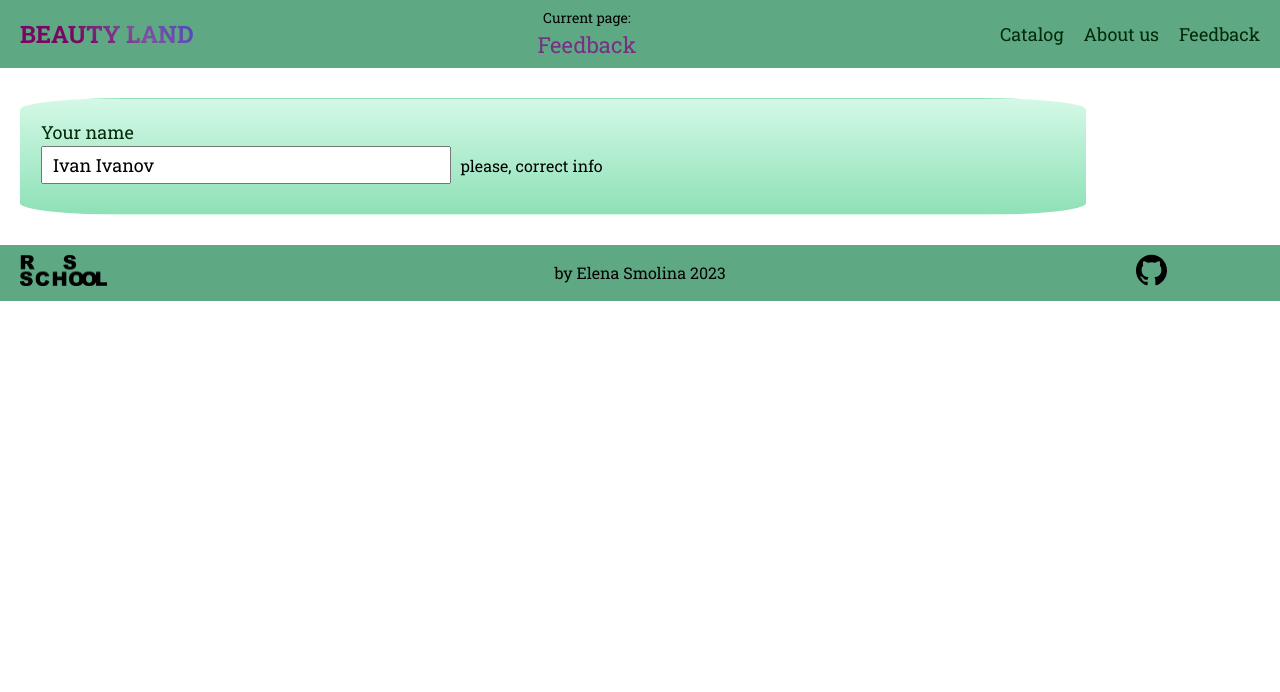
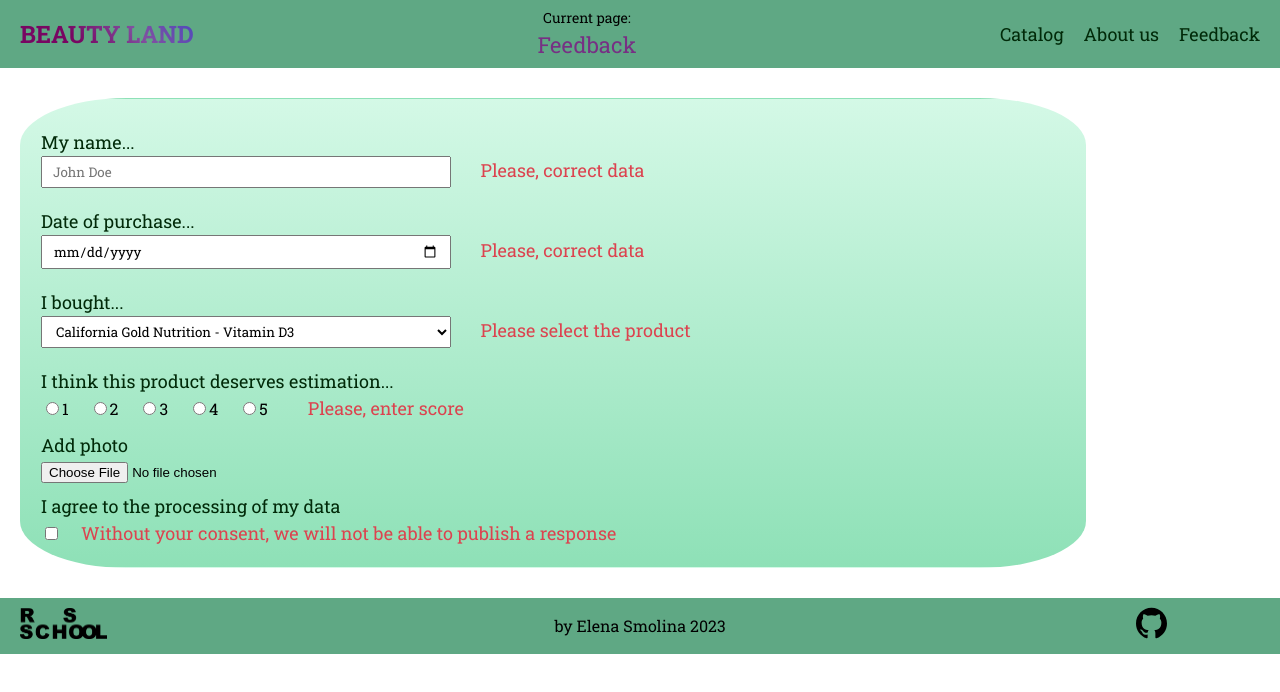
Before and after one commit to esmolina/rss-react, a React (Vite) app: page /feedback in a window 1280 px wide. Shown: the top 692 px of the page. Built offline with nearby package versions, Linux system fonts and the light colour scheme.

Commit message:
feat: add forms layout

```diff
--- a/src/App.tsx
+++ b/src/App.tsx
@@ -25,11 +25,6 @@ class App extends React.Component<Record<string, never>, AppStateProps> {
 
   handleGoAnotherChange = (pageName: string) => {
     this.setState({ currentPage: pageName });
-  };
-
-  // eslint-disable-next-line class-methods-use-this
-  handleQuizNameInput = () => {
-    console.log('Test handle text input');
   };
 
   render() {
--- a/src/components/Elements/Input/Input.tsx
+++ b/src/components/Elements/Input/Input.tsx
@@ -16,7 +16,6 @@ class Input extends Component<InputProps> {
       inputType,
       inputValue,
       spanInfo,
-      handleInputChange,
     } = this.props;
     return (
       <div>
@@ -28,7 +27,6 @@ class Input extends Component<InputProps> {
           type={inputType}
           id={labelHtmlFor}
           value={inputValue}
-          onChange={handleInputChange}
           className={cx('input', customClassInput)}
         />
         <span className={cx('spanForInput', spanClass)}>{spanInfo}</span>
--- a/src/components/Elements/Input/InputTypes.tsx
+++ b/src/components/Elements/Input/InputTypes.tsx
@@ -7,5 +7,4 @@ export interface InputProps {
   inputType: string;
   inputValue: string;
   spanInfo: string;
-  handleInputChange: () => void;
 }
--- a/src/components/Feedback/FeedbackPage/FeedbackPage.tsx
+++ b/src/components/Feedback/FeedbackPage/FeedbackPage.tsx
@@ -13,10 +13,9 @@ class FeedbackPage extends Component<FeedbackPageProps> {
   }
 
   render(): React.ReactNode {
-    const { handleQuizNameInput } = this.props;
     return (
       <div className={cx('feedback__wrapper')}>
-        <Quiz handleQuizNameInput={handleQuizNameInput} />
+        <Quiz />
       </div>
     );
   }
--- a/src/components/Feedback/FeedbackPage/FeedbackPageTypes.tsx
+++ b/src/components/Feedback/FeedbackPage/FeedbackPageTypes.tsx
@@ -1,4 +1,3 @@
 export interface FeedbackPageProps {
   handleGoAnotherChange: (pageName: string) => void;
-  handleQuizNameInput: () => void;
 }
--- a/src/components/Feedback/Quiz/Quiz.module.scss
+++ b/src/components/Feedback/Quiz/Quiz.module.scss
@@ -15,3 +15,82 @@
     padding: 20px;
   }
 }
+
+.input {
+  font-family: 'Roboto Slab', serif;
+  font-style: normal;
+  padding: 5px 10px;
+  box-sizing: border-box;
+  margin: 0 10px 10px 0;
+  width: 40%;
+
+  &__quiz {
+    width: 100%;
+    margin: 5px;
+    outline: none;
+    transition: all 300ms ease-in-out;
+  }
+
+  &__quiz-field {
+    font-size: 18px;
+  }
+
+  &__span {
+    font-size: 18px;
+    color: colors.$color-wrong-input;
+    margin-left: 20px;
+  }
+
+  &__radio {
+    display: inline;
+  }
+
+  &__quiz-empty {
+    border: 1px solid colors.$color-empty-input;
+  }
+
+  &__quiz-right {
+    border: 1px solid colors.$color-right-input;
+  }
+
+  &__quiz-wrong {
+    border: 1.5px solid colors.$color-wrong-input;
+  }
+
+  &__checkbox {
+    display: inline;
+  }
+
+  &__quiz-error-span {
+    color: colors.$color-error-message-input;
+    font-size: 18px;
+    font-weight: 500;
+  }
+}
+
+.input.wrong label {
+  color: colors.$color-empty-input;
+}
+
+.label {
+  display: block;
+  padding: 0;
+  font-size: 18px;
+  font-weight: 400;
+  color: colors.$primary-text-color;
+  margin-top: 10px;
+
+  &__radio {
+    display: inline;
+    margin-right: 20px;
+  }
+}
+
+.select {
+  font-family: 'Roboto Slab', serif;
+  font-style: normal;
+  padding: 5px 10px;
+  box-sizing: border-box;
+  margin: 0 10px 10px 0;
+  width: 40%;
+}
--- a/src/components/Feedback/Quiz/Quiz.tsx
+++ b/src/components/Feedback/Quiz/Quiz.tsx
@@ -1,27 +1,78 @@
 import React, { Component } from 'react';
 import classNames from 'classnames/bind';
 import styles from './Quiz.module.scss';
-import { QuizProps } from './QuizTypes';
-import Input from '../../Elements/Input/Input';
+import products from '../../../dataBase/products';
 
 const cx = classNames.bind(styles);
 
-class Quiz extends Component<QuizProps> {
+class Quiz extends Component<unknown> {
   render(): React.ReactNode {
-    const { handleQuizNameInput } = this.props;
+    const optionsList: Array<string> = [];
+    const score: Array<number> = [1, 2, 3, 4, 5];
+    products.map((product) => optionsList.push(`${product.brand} - ${product.name}`));
     return (
       <div className={cx('quiz__wrapper')}>
-        <Input
-          labelText="Your name"
-          labelHtmlFor="input-quiz-name"
-          customClassLabel="input__quiz-label"
-          customClassInput="input__quiz-field"
-          spanClass="input__quiz-error"
-          inputType="text"
-          inputValue="Ivan Ivanov"
-          spanInfo="please, correct info"
-          handleInputChange={handleQuizNameInput}
-        />
+        <form>
+          <label htmlFor="input-quiz-name" className={cx('label')}>
+            My name...
+          </label>
+          <input type="text" id="input-quiz-name" placeholder="John Doe" className={cx('input')} />
+          <span className={cx('input__span')}>Please, correct data</span>
+
+          <label htmlFor="input-quiz-date" className={cx('label')}>
+            Date of purchase...
+          </label>
+          <input type="date" id="input-quiz-date" className={cx('input')} />
+          <span className={cx('input__span')}>Please, correct data</span>
+
+          <label htmlFor="input-quiz-select" className={cx('label')}>
+            I bought...
+          </label>
+          <select name="input-select" id="input-quiz-select" className={cx('select')}>
+            {optionsList.map((option) => {
+              return (
+                <option key={`key-option-${option}`} value={option}>
+                  {option}
+                </option>
+              );
+            })}
+          </select>
+          <span className={cx('input__span')}>Please select the product</span>
+
+          <label htmlFor="input-quiz-radio" className={cx('label')}>
+            I think this product deserves estimation...
+          </label>
+          {score.map((estimation) => {
+            return (
+              <p key={`estimation-${estimation}`} className={cx('input__radio')}>
+                <input
+                  type="radio"
+                  id={`input-quiz-radio${estimation}`}
+                  className={cx('input__radio')}
+                  name="score"
+                  value={estimation}
+                />
+                <label htmlFor="input-quiz-radio" className={cx('label__radio')}>
+                  {estimation}
+                </label>
+              </p>
+            );
+          })}
+          <span className={cx('input__span')}>Please, enter score</span>
+
+          <label htmlFor="input-quiz-file" className={cx('label')}>
+            Add photo
+          </label>
+          <input type="file" name="input-quiz-file" />
+
+          <label htmlFor="input-quiz-checkbox" className={cx('label')}>
+            I agree to the processing of my data
+          </label>
+          <input type="checkbox" id="input-quiz-checkbox" className={cx('input__checkbox')} />
+          <span className={cx('input__span')}>
+            Without your consent, we will not be able to publish a response
+          </span>
+        </form>
       </div>
     );
   }
--- a/src/components/Feedback/Quiz/QuizTypes.tsx
+++ /dev/null
@@ -1,3 +0,0 @@
-export interface QuizProps {
-  handleQuizNameInput: () => void;
-}
```
Also changed, not shown: .eslintrc.cjs.
